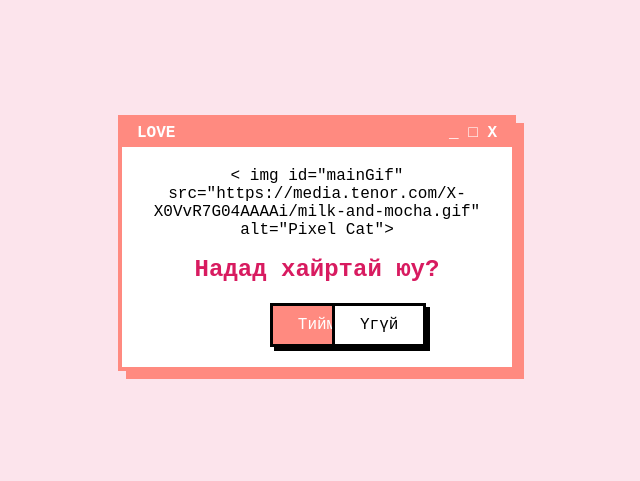
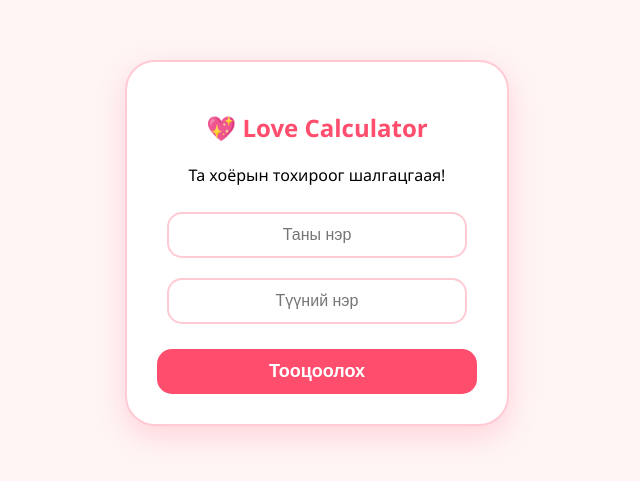
Before and after one commit to Enkhtuul05/be-my-valentine-, a plain HTML site: page index.html in a window 1280 px wide. Shown: the part 157-638 px from the top of the page, without its empty margins (323-963 px from the left). Drawn offline with Linux system fonts and the light colour scheme.

Commit message:
Update index.html
Signed-off-by: Enkhtuul05 <enkhtuulbtyr@gmail.com>

```diff
--- a/index.html
+++ b/index.html
@@ -3,113 +3,163 @@
 <head>
     <meta charset="UTF-8">
     <meta name="viewport" content="width=device-width, initial-scale=1.0">
-    <title>Valentine Letter</title>
+    <title>Love Calculator 💖</title>
     <style>
+        /* Ерөнхий загвар */
         body {
-            background-color: #fce4ec;
+            background-color: #fff5f5;
+            font-family: 'Segoe UI', Tahoma, Geneva, Verdana, sans-serif;
             display: flex;
             justify-content: center;
             align-items: center;
             height: 100vh;
             margin: 0;
-            font-family: 'Courier New', Courier, monospace;
+            overflow: hidden;
         }
 
-        .window {
-            background-color: #fff;
-            border: 4px solid #ff8a80;
-            box-shadow: 8px 8px 0px #ff8a80;
-            width: 350px;
-            padding: 20px;
+        .card {
+            background: white;
+            padding: 30px;
+            border-radius: 30px;
+            box-shadow: 0 10px 30px rgba(255, 77, 109, 0.2);
             text-align: center;
-            position: relative;
+            width: 320px;
+            border: 2px solid #ffcad4;
+            transition: 0.5s;
         }
 
-        .header {
-            background-color: #ff8a80;
-            color: white;
-            padding: 5px;
-            margin: -20px -20px 20px -20px;
-            font-weight: bold;
-            display: flex;
-            justify-content: space-between;
+        h2 { color: #ff4d6d; margin-bottom: 20px; }
+
+        input {
+            width: 85%;
+            padding: 12px;
+            margin: 10px 0;
+            border: 2px solid #ffcad4;
+            border-radius: 15px;
+            outline: none;
+            text-align: center;
+            font-size: 16px;
         }
 
-        .header span { margin-left: 10px; }
-        .controls { margin-right: 10px; }
-
-        img {
-            width: 150px;
-            image-rendering: pixelated;
+        .calc-btn {
+            background: #ff4d6d;
+            color: white;
+            border: none;
+            padding: 12px 25px;
+            border-radius: 15px;
+            cursor: pointer;
+            font-weight: bold;
+            margin-top: 15px;
+            width: 100%;
+            font-size: 18px;
         }
 
-        h1 { font-size: 24px; color: #d81b60; }
+        /* Үр дүн гарах хэсэг */
+        #result-screen { display: none; animation: pop 0.5s ease; }
+
+        @keyframes pop {
+            from { transform: scale(0.8); opacity: 0; }
+            to { transform: scale(1); opacity: 1; }
+        }
+
+        .heart-percent {
+            font-size: 60px;
+            color: #ff4d6d;
+            font-weight: bold;
+            margin: 20px 0;
+            display: block;
+        }
 
         .buttons {
+            position: relative;
+            height: 100px;
+            margin-top: 30px;
             display: flex;
             justify-content: center;
-            gap: 20px;
-            margin-top: 20px;
-            position: relative;
+            align-items: center;
         }
 
-        button {
-            padding: 10px 25px;
+        .final-btn {
+            padding: 12px 25px;
+            border-radius: 15px;
+            border: none;
+            cursor: pointer;
+            position: absolute;
+            font-weight: bold;
             font-size: 16px;
-            font-family: inherit;
-            border: 3px solid #000;
-            box-shadow: 4px 4px 0px #000;
-            cursor: pointer;
-            background: #fff;
+            transition: 0.1s;
         }
 
-        #yesBtn { background-color: #ff8a80; color: white; }
-        #noBtn { position: absolute; left: 190px; }
+        #yesBtn { background: #ff4d6d; color: white; transform: translateX(-60px); }
+        #noBtn { background: #adb5bd; color: white; transform: translateX(60px); }
 
-        .hearts {
-            position: fixed;
-            top: 0; left: 0; width: 100%; height: 100%;
-            pointer-events: none;
-            z-index: -1;
+        .success-screen {
+            display: none;
+            text-align: center;
         }
     </style>
 </head>
 <body>
 
-    <div class="window" id="letter">
-        <div class="header">
-            <span>LOVE</span>
-            <div class="controls">_ □ X</div>
-        </div>
-        < img id="mainGif" src="https://media.tenor.com/X-X0VvR7G04AAAAi/milk-and-mocha.gif" alt="Pixel Cat">
-        <h1 id="question">Надад хайртай юу?</h1>
+    <div class="card" id="input-screen">
+        <h2>💖 Love Calculator</h2>
+        <p>Та хоёрын тохироог шалгацгаая!</p >
+        <input type="text" placeholder="Таны нэр" id="name1">
+        <input type="text" placeholder="Түүний нэр" id="name2">
+        <button class="calc-btn" onclick="calculate()">Тооцоолох</button>
+    </div>
+
+    <div class="card" id="result-screen">
+        <h2>Тохироо:</h2>
+        <span class="heart-percent">100%</span>
+        <p>Гайхалтай! Та хоёр бие биедээ заяагдсан хүмүүс байна.</p >
+        <hr style="border: 0.5px solid #ffcad4; margin: 20px 0;">
+        <h3>Миний Валентин болох уу?</h3>
         <div class="buttons">
-            <button id="yesBtn">Тийм</button>
-            <button id="noBtn">Үгүй</button>
+            <button class="final-btn" id="yesBtn">ТИЙМ</button>
+            <button class="final-btn" id="noBtn">Үгүй</button>
         </div>
     </div>
 
     <script>
+        function calculate() {
+            const n1 = document.getElementById('name1').value;
+            const n2 = document.getElementById('name2').value;
+
+            if(n1.trim() !== "" && n2.trim() !== "") {
+                document.getElementById('input-screen').style.display = 'none';
+                document.getElementById('result-screen').style.display = 'block';
+            } else {
+                alert("Нэрсээ оруулна уу! 😊");
+            }
+        }
+
         const noBtn = document.getElementById('noBtn');
         const yesBtn = document.getElementById('yesBtn');
-        const question = document.getElementById('question');
-        const mainGif = document.getElementById('mainGif');
 
-        function moveButton() {
+        // "Үгүй" товчлуур зугтах функц
+        function move() {
             const x = Math.random() * (window.innerWidth - noBtn.offsetWidth);
             const y = Math.random() * (window.innerHeight - noBtn.offsetHeight);
             noBtn.style.position = 'fixed';
             noBtn.style.left = x + 'px';
             noBtn.style.top = y + 'px';
+            noBtn.style.transform = 'none';
         }
 
-        noBtn.addEventListener('touchstart', (e) => { e.preventDefault(); moveButton(); });
-        noBtn.addEventListener('mouseover', moveButton);
+        noBtn.addEventListener('mouseover', move);
+        noBtn.addEventListener('touchstart', (e) => { e.preventDefault(); move(); });
 
+        // "Тийм" дарах үед
         yesBtn.addEventListener('click', () => {
-            question.innerHTML = "Yippeee! ❤️<br><small>Уулзах газраа чатаар хэлье!</small>";
-            mainGif.src = "https://media1.giphy.com/media/v1.Y2lkPTc5MGI3NjExOHpueXp6bmZ6bmZ6bmZ6bmZ6/l0HlVVXyP6W7V6W/giphy.gif";
-            noBtn.style.display = 'none';
+            document.body.innerHTML = `
+                <div style='text-align:center; background: white; padding: 50px; border-radius: 30px; box-shadow: 0 10px 30px rgba(0,0,0,0.1);'>
+                    <h1 style='color: #ff4d6d;'>Яааааааай! ❤️🥳</h1>
+                    <p style='font-size: 20px;'>Хамгийн гоё Валентин болох болно оо!</p >
+                    < img src='https://media.tenor.com/X-X0VvR7G04AAAAi/milk-and-mocha.gif' width='250' style='border-radius: 20px;'>
+                </div>
+            `;
+            document.body.style.backgroundColor = "#ff4d6d";
         });
     </script>
 </body>
```
